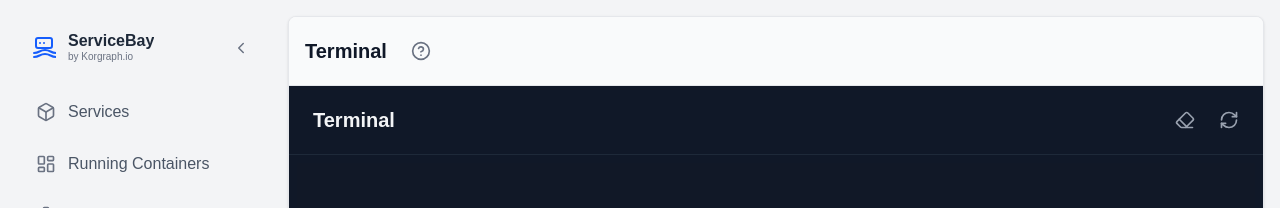
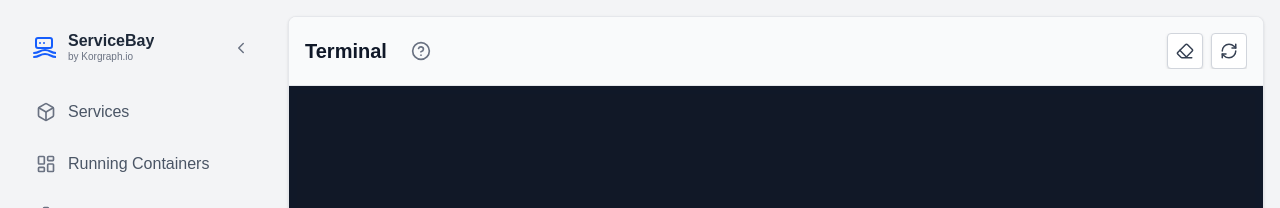
Before and after one commit to mdopp/servicebay, a Next.js app: page /terminal in a window 1280 px wide. Shown: the top 208 px of the page. Built offline with nearby package versions, Linux system fonts and the light colour scheme; no server answers.

Commit message:
fix(ui): consolidate terminal headers

```diff
--- a/src/plugins/TerminalPlugin.tsx
+++ b/src/plugins/TerminalPlugin.tsx
@@ -1,7 +1,10 @@
 'use client';
 
+import { useRef } from 'react';
 import dynamic from 'next/dynamic';
 import PageHeader from '@/components/PageHeader';
+import { Eraser, RefreshCw } from 'lucide-react';
+import { TerminalRef } from '@/components/Terminal';
 
 const Terminal = dynamic(() => import('@/components/Terminal'), {
   ssr: false,
@@ -9,11 +12,30 @@ const Terminal = dynamic(() => import('@/components/Terminal'), {
 });
 
 export default function TerminalPlugin() {
+  const terminalRef = useRef<TerminalRef>(null);
+
   return (
     <div className="h-full flex flex-col">
-      <PageHeader title="Terminal" showBack={false} helpId="terminal" />
+      <PageHeader title="Terminal" showBack={false} helpId="terminal">
+        <div className="flex gap-2">
+            <button
+                onClick={() => terminalRef.current?.clear()}
+                className="p-2 text-gray-700 dark:text-gray-300 bg-white dark:bg-gray-800 border border-gray-300 dark:border-gray-700 rounded hover:bg-gray-50 dark:hover:bg-gray-700 shadow-sm transition-colors"
+                title="Clear Terminal"
+            >
+                <Eraser size={18} />
+            </button>
+            <button
+                onClick={() => terminalRef.current?.reconnect()}
+                className="p-2 text-gray-700 dark:text-gray-300 bg-white dark:bg-gray-800 border border-gray-300 dark:border-gray-700 rounded hover:bg-gray-50 dark:hover:bg-gray-700 shadow-sm transition-colors"
+                title="Reconnect"
+            >
+                <RefreshCw size={18} />
+            </button>
+        </div>
+      </PageHeader>
       <div className="flex-1 min-h-0">
-        <Terminal id="host" />
+        <Terminal id="host" ref={terminalRef} showControls={false} />
       </div>
     </div>
   );
```
